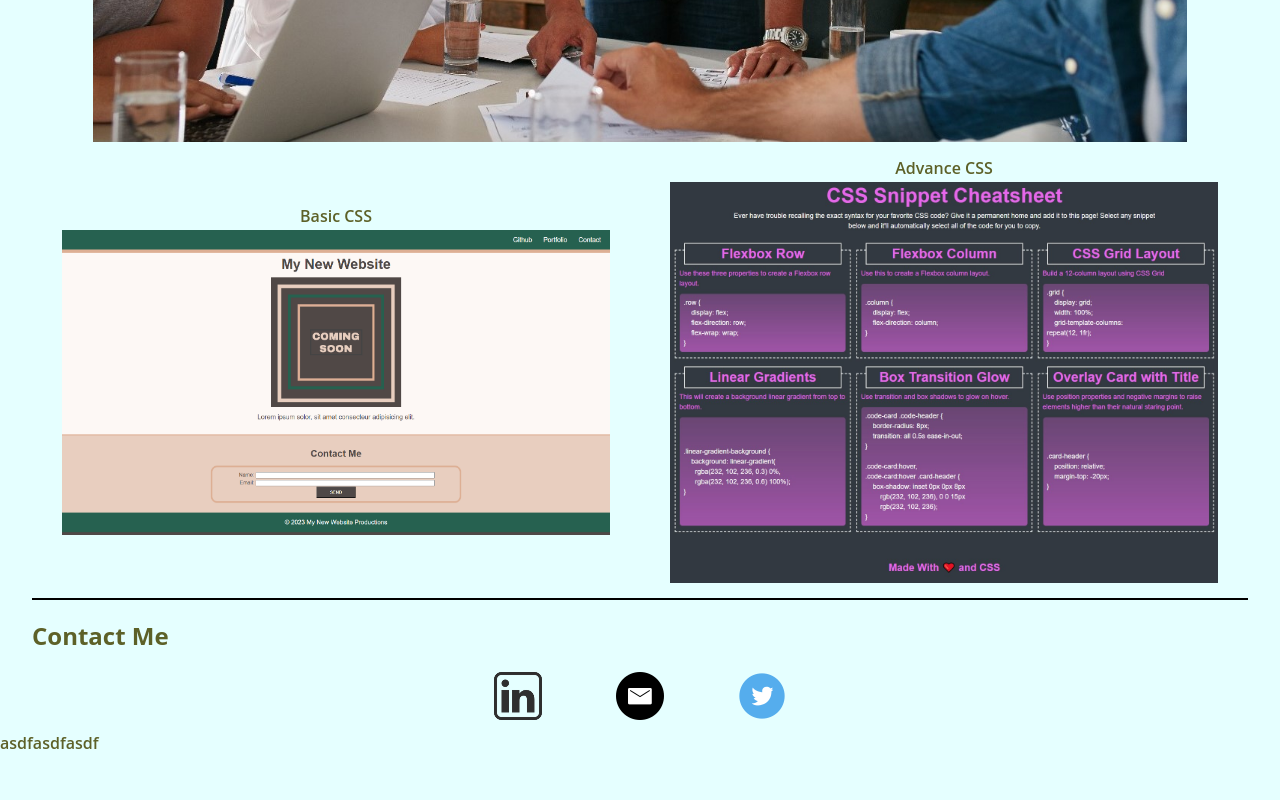
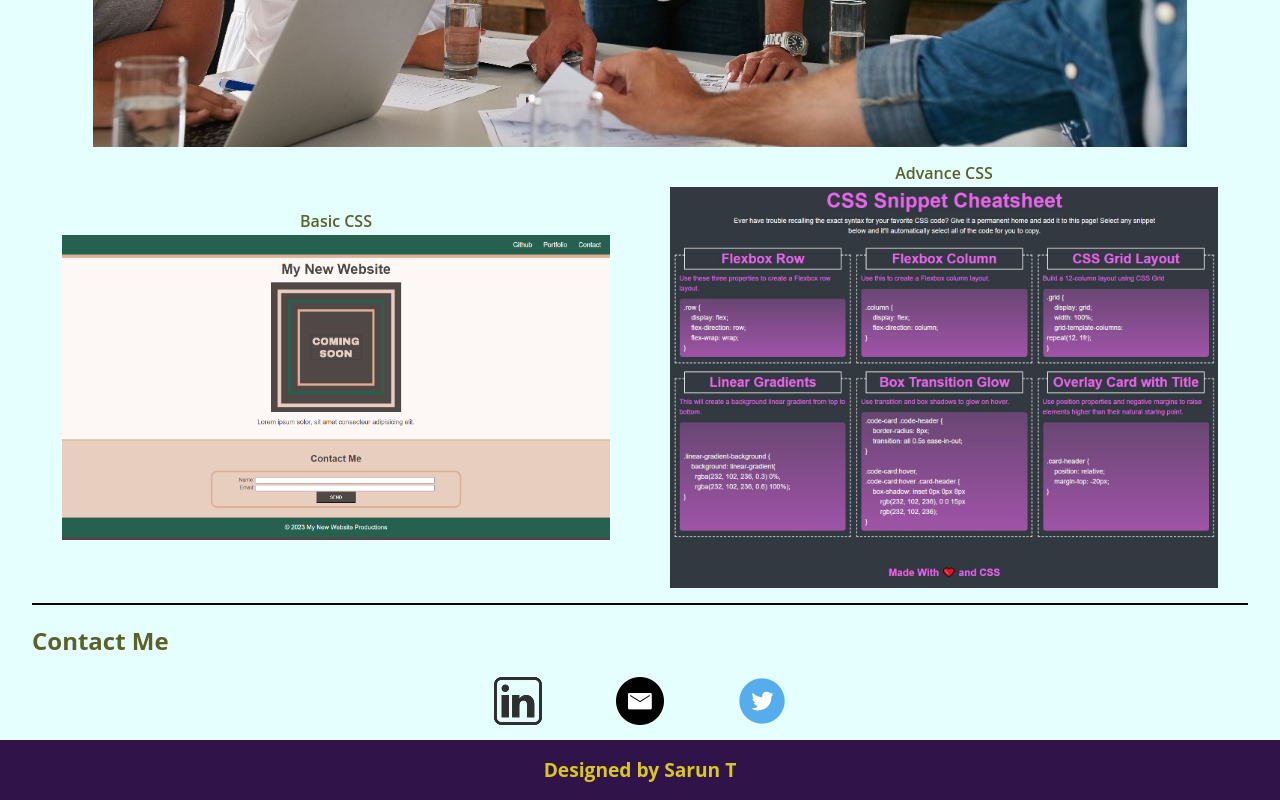
Before and after one commit to sareacct91/Portfolio, a plain HTML site: page index.html in a window 1280 px wide. Shown: the part 1101-1901 px from the top of the page. Before the commit the page ends 1855 px from the top, so only its background shows below. Drawn offline with Linux system fonts and the light colour scheme.

Commit message:
Added footer

```diff
--- a/Assets/CSS/style.css
+++ b/Assets/CSS/style.css
@@ -2,7 +2,7 @@
   --background-color: #e5ffff;
   --nav-bar-color: #301449;
   --nav-profile-color: #dac71c;
-  --nav-link-color: #8a7e15;
+  --nav-link-color: #b8a81f;
   --nav-link-hover-color: #ffe600;
   --text-color: #5d6128;
   --img-bg-color: rgb(44, 13, 13);
@@ -22,7 +22,7 @@ body {
 
 header {
   background-color: var(--nav-bar-color);
-  height: 55px;
+  height: 60px;
 }
 
 section {
@@ -47,6 +47,11 @@ figcaption {
   font-size: 1rem;
   font-weight: 600;
   margin-bottom: 1%;
+}
+
+h4 {
+  font-size: 1.2rem;
+  color: var(--nav-profile-color);
 }
 
 ul {
@@ -151,6 +156,13 @@ a {
   margin: 0 auto;
 }
 
+
+footer {
+  width: 100%;
+  height: 60px;
+  background-color: var(--nav-bar-color);
+}
+
 /* Media Selector */
 @media screen and (min-width: 1180px) {
   .project-list {
--- a/index.html
+++ b/index.html
@@ -88,8 +88,8 @@
     </section>
   </main>
 
-  <footer>
-    <h3>asdfasdfasdf</h3>
+  <footer class="row align-center just-center">
+    <h4>Designed by Sarun T</h4>
   </footer>
 
 </body>
```
